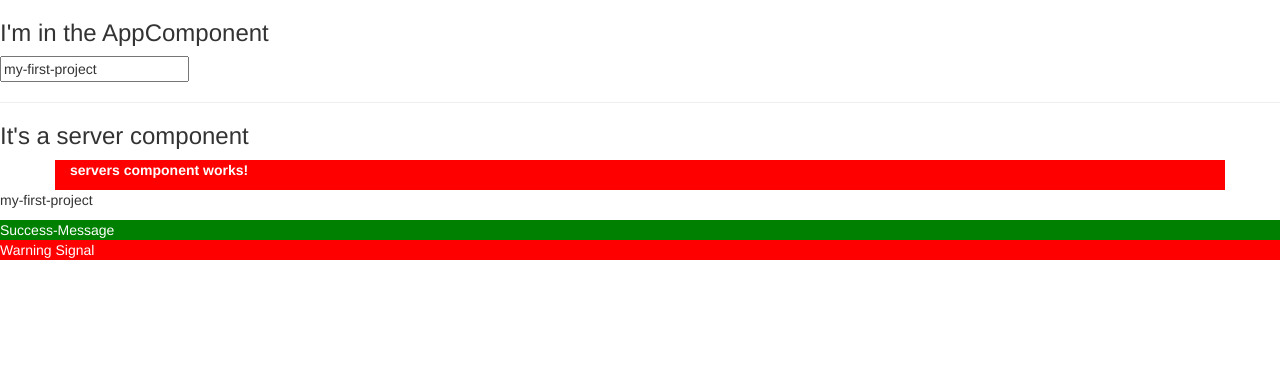
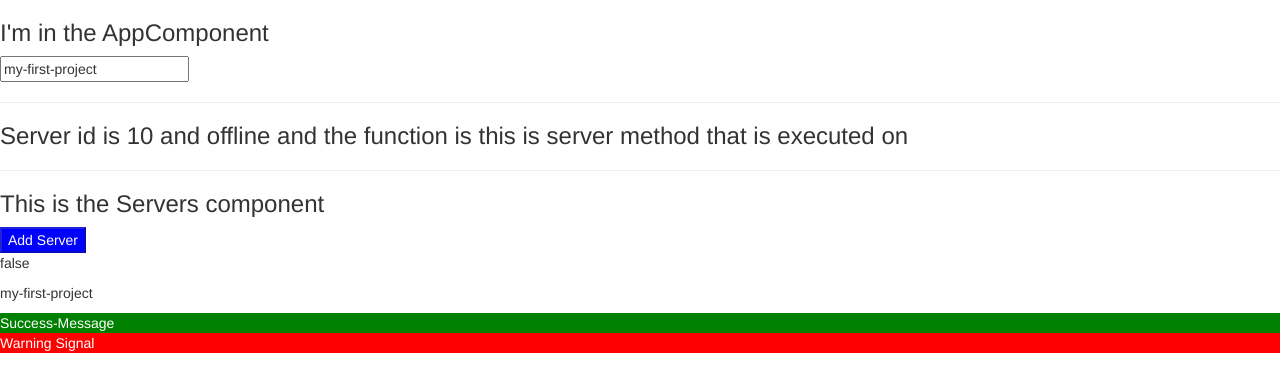
Before and after one commit to prajwalvishwamurthy/my-first-project, an Angular app: page / in a window 1280 px wide. Shown: the top 392 px of the page. Built offline with nearby package versions, Linux system fonts and the light colour scheme.

Commit message:
finished the push for this branch

```diff
--- a/src/app/server/server.component.html
+++ b/src/app/server/server.component.html
@@ -1 +1 @@
-<h3>It's a server component</h3>
+<h3>Server id is {{serverId}} and {{serverStatus}} and the function is {{getServerStatus()}}</h3>
--- a/src/app/server/server.component.ts
+++ b/src/app/server/server.component.ts
@@ -3,7 +3,12 @@ import { Component } from "@angular/core";
 @Component({
     selector: 'app-server',
     templateUrl: './server.component.html',
+    styleUrls : ['./server.component.css']
 })
 export class ServerComponent {
-
+    serverId = 10;
+    serverStatus: string ="offline"
+    getServerStatus () {
+        return `this is server method that is executed on `
+    }
 }
--- a/src/app/servers/servers.component.css
+++ b/src/app/servers/servers.component.css
@@ -1,4 +1,8 @@
-.container {
-    background-color: red;
-    color: white;
+.addServerButton {
+    background-color: blue;
+    color :white
 }
+
+hr {
+    background-color: black;
+}
--- a/src/app/servers/servers.component.html
+++ b/src/app/servers/servers.component.html
@@ -1,5 +1,4 @@
-<div class="container">
-    <div class="header">
-        <p><b>servers component works!</b></p>
-    </div>
-</div>
+<hr>
+<h3>This is the Servers component</h3>
+<button class="addServerButton" [disabled]="!allowNewServer">Add Server</button>
+<p [innerText]="allowNewServer"></p>
--- a/src/app/servers/servers.component.ts
+++ b/src/app/servers/servers.component.ts
@@ -1,10 +1,20 @@
-import { Component } from '@angular/core';
+import { Component, OnInit } from '@angular/core';
 
 @Component({
   selector: 'app-servers',
   templateUrl: './servers.component.html',
   styleUrls: ['./servers.component.css']
 })
-export class ServersComponent {
-
+export class ServersComponent implements OnInit {
+allowNewServer = false;
+serverCreationStatus = 'No server was created!'
+constructor() {
+  setTimeout(() => {
+    this.allowNewServer = true;
+  }, 10000);
 }
+ngOnInit(): void {}
+onCreateServer() {
+  this.serverCreationStatus ='Server was created!'
+}
+}
```
Also changed, not shown: src/app/server/server.component.css (added).
